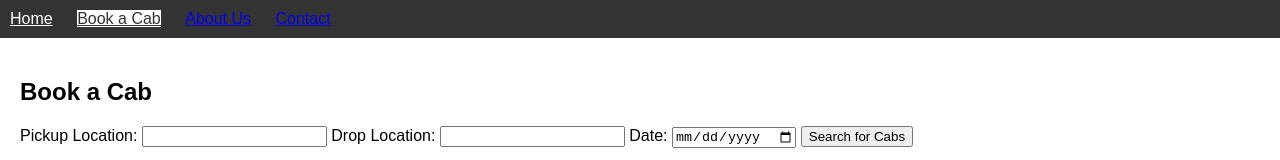
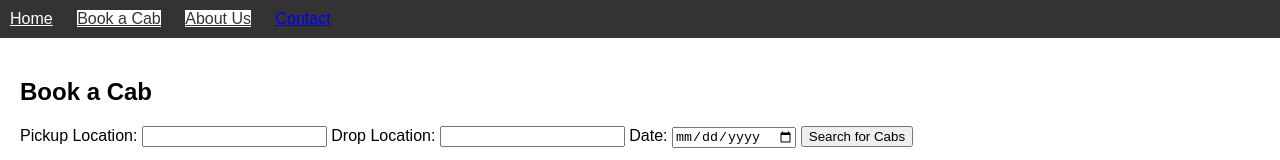
Before and after one commit to chandanavallabhaneni/updated_cab_booking.github.io, a plain HTML site: page index.html in a window 1280 px wide. Shown: the top 160 px of the page. Drawn offline with Linux system fonts and the light colour scheme.

Commit message:
Updated error 3 in  index.html

```diff
--- a/index.html
+++ b/index.html
@@ -13,9 +13,9 @@
     <nav>
         <ul>
             <li><a href="#" style="color: #fff; background-color: #333;">Home</a></li>
-            <!-- Adjusted contrast for the Book a Cab link -->
             <li><a href="#" style="color: #333; background-color: #fff;">Book a Cab</a></li>
-            <li><a href="#">About Us</a></li>
+            <!-- Adjusted contrast for the About Us link -->
+            <li><a href="#" style="color: #333; background-color: #fff;">About Us</a></li>
             <li><a href="#">Contact</a></li>
         </ul>
     </nav>
```
